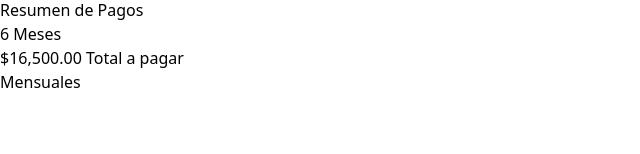
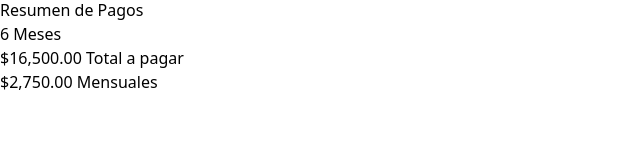
Before and after one commit to thejuanco/cotizador-monedas-react, a React (Vite) app: page / in a window 1280 px wide. Shown: the part 146-300 px from the top of the page, without its empty margins (0-640 px from the left). Built offline with nearby package versions, Linux system fonts and the light colour scheme.

Commit message:
Creando un useEffect para el total

```diff
--- a/src/App.jsx
+++ b/src/App.jsx
@@ -9,11 +9,18 @@
   //? El state siempre se modifica en el set, nunca se modifica directamente
   const [meses, setMeses] = useState(6);
   const [total, setTotal] = useState(0);
+  const [pago, setPago] = useState(0)
 
+  //? Dividir los useffect en multiples dependencias para controlarlos mejor
   useEffect(() => {
     const resultadoTotalPagar = calcularTotalPagar(cantidad, meses)
     setTotal(resultadoTotalPagar)
   }, [cantidad, meses])
+
+  useEffect(() => {
+    //Calcular el pago mensual
+    setPago(total / meses)
+  }, [total])
 
   const min = 0
   const max = 20000
@@ -88,7 +95,7 @@
 
           <p className="text-xl text-gray-500 text-center font-bold">{meses} Meses</p>
           <p className="text-xl text-gray-500 text-center font-bold">{formatearDinero(total)} Total a pagar</p>
-          <p className="text-xl text-gray-500 text-center font-bold">Mensuales</p>
+          <p className="text-xl text-gray-500 text-center font-bold">{formatearDinero(pago)} Mensuales</p>
         </div>
 
       </div>
```
